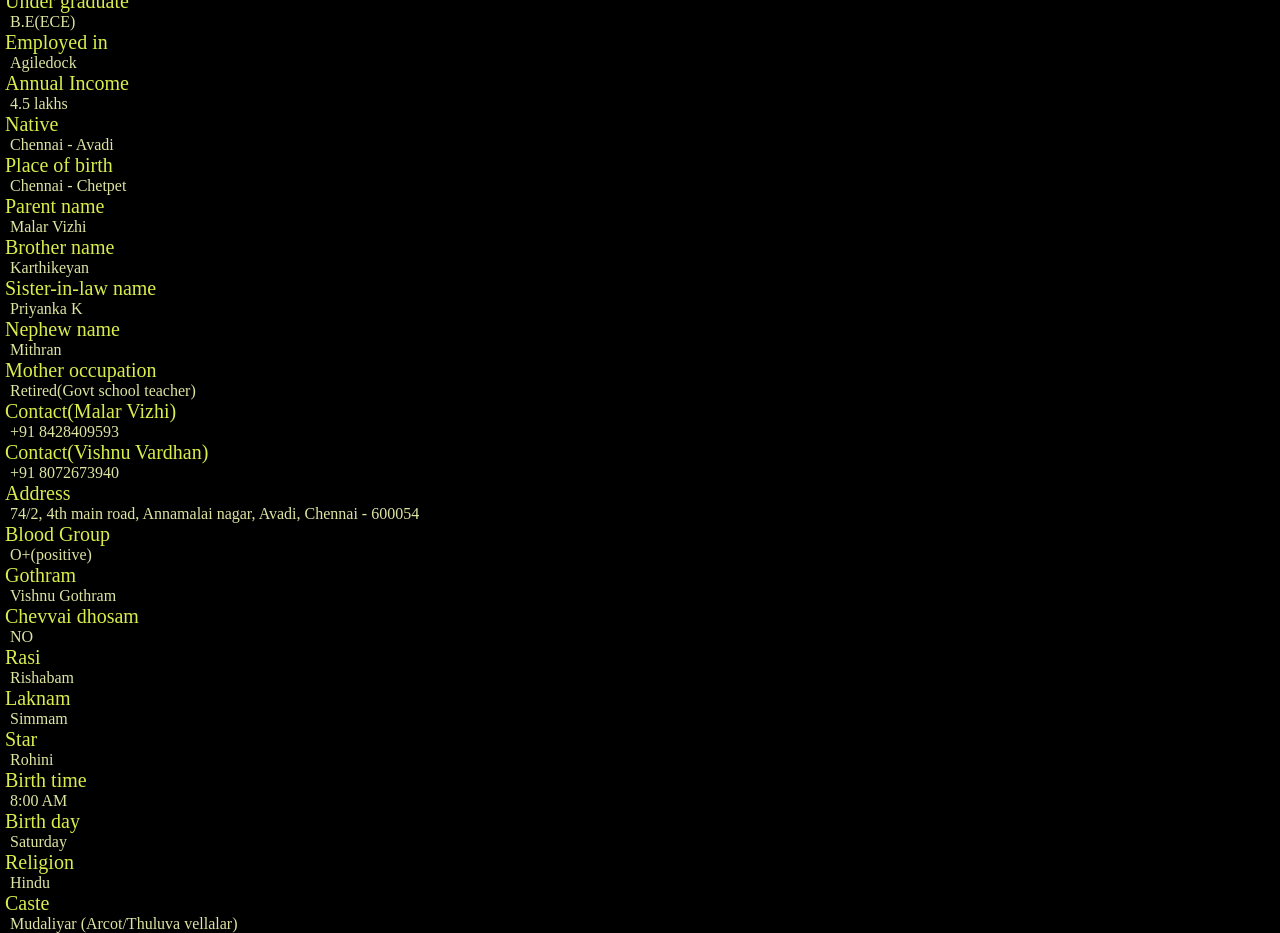
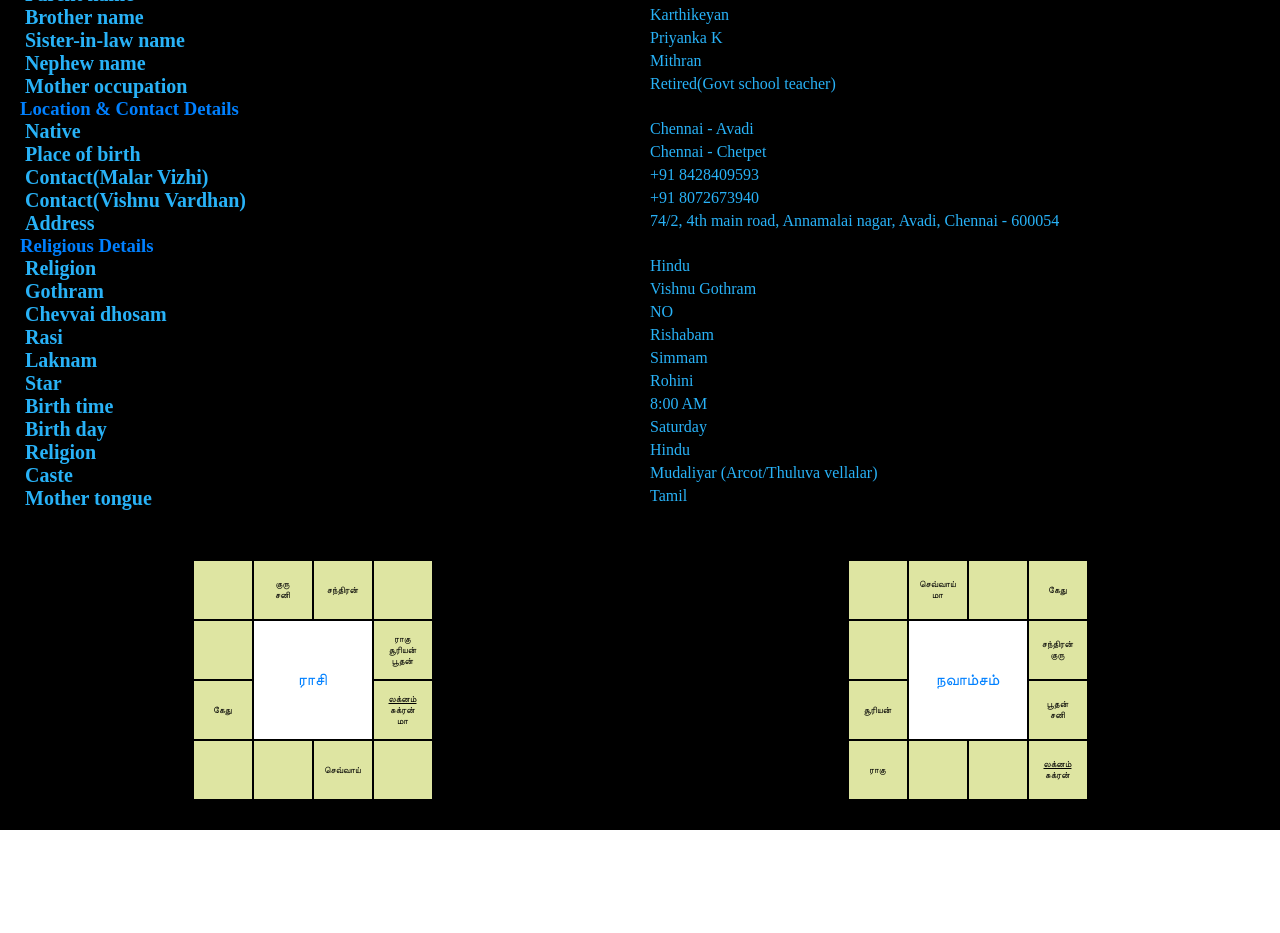
Before and after one commit to VVNTHEFLASH/BioData, a React (Vite) app: page / in a window 1280 px wide. Shown: the part 500-1433 px from the top of the page. After the commit the page ends 1330 px from the top, so only its background shows below. Built offline with nearby package versions, Linux system fonts and the light colour scheme.

Commit message:
Data and Template created

```diff
--- a/blocks/Main/Main.tsx
+++ b/blocks/Main/Main.tsx
@@ -1,9 +1,7 @@
 import MainController from './MainController'
 import '../../src/App.css'
-const data: {
-    label: string
-    value: string
-}[] = [
+
+const personalData = [
     {
         label: "Name",
         value: "Vishnu Vardhan"
@@ -33,9 +31,12 @@ const data: {
         value: 'Single'
     },
     {
-        label: 'Mother tongue',
-        value: 'Tamil'
+        label: 'Blood Group',
+        value: 'O+(positive)'
     },
+]
+
+const careerData = [
     {
         label: 'Diploma',
         value: 'Mechatronics(DMX)'
@@ -52,14 +53,9 @@ const data: {
         label: 'Annual Income',
         value: '4.5 lakhs'
     },
-    {
-        label: "Native",
-        value: "Chennai - Avadi"
-    },
-    {
-        label: "Place of birth",
-        value: "Chennai - Chetpet"
-    },
+]
+
+const familyData = [
     {
         label: "Parent name",
         value: "Malar Vizhi"
@@ -80,6 +76,19 @@ const data: {
         label: 'Mother occupation',
         value: 'Retired(Govt school teacher)'
     },
+]
+
+const locationAndContactData = [
+
+    {
+        label: "Native",
+        value: "Chennai - Avadi"
+    },
+    {
+        label: "Place of birth",
+        value: "Chennai - Chetpet"
+    },
+
     {
         label: 'Contact(Malar Vizhi)',
         value: '+91 8428409593'
@@ -92,9 +101,11 @@ const data: {
         label: 'Address',
         value: '74/2, 4th main road, Annamalai nagar, Avadi, Chennai - 600054'
     },
+]
+const religiousData = [
     {
-        label: 'Blood Group',
-        value: 'O+(positive)'
+        label: 'Religion',
+        value: 'Hindu'
     },
     {
         label: 'Gothram',
@@ -132,6 +143,43 @@ const data: {
         label: 'Caste',
         value: 'Mudaliyar (Arcot/Thuluva vellalar)'
     },
+    {
+        label: 'Mother tongue',
+        value: 'Tamil'
+    },
+]
+
+const chakraTableData = [
+    {
+        "1": '',
+        "2": 'குரு சனி',
+        "3": 'சந்திரன்',
+        "4": '',
+        "5": 'ராகு சூரியன் பூதன்',
+        "6": 'லக்னம் சுக்ரன் மா',
+        "7": '',
+        "8": 'செவ்வாய்',
+        "9": '',
+        "10": '',
+        "11": 'கேது',
+        "12": '',
+        "13": 'ராசி',
+    },
+    {
+        "1": '',
+        "2": 'செவ்வாய் மா',
+        "3": '',
+        "4": 'கேது',
+        "5": 'சந்திரன் குரு',
+        "6": 'பூதன் சனி',
+        "7": 'லக்னம் சுக்ரன்',
+        "8": '',
+        "9": '',
+        "10": 'ராகு',
+        "11": 'சூரியன்',
+        "12": '',
+        "13": 'நவாம்சம்',
+    },
 ]
 
 export default class Main extends MainController {
@@ -152,6 +200,105 @@ export default class Main extends MainController {
     )
   }
 
+  renderPara = (item: string) => {
+    return (
+        <p style={{
+            textAlign: 'center',
+            textDecoration: item === "லக்னம்" ? "underline" : undefined
+        }}>{item}</p>
+    )
+  }
+
+  splitBySpace(string: string) {
+    const str = string.split(' ')
+
+    if(str.length == 0) {
+        return string
+    }
+    else {
+        return str.map((item) => this.renderPara(item))
+    }
+  }
+
+  renderChakraTable = (item: {[key: string]: string}) => {
+    return (
+        <div className='center col' style={{
+            paddingTop: '30px',
+            paddingBottom: '30px'
+        }}>
+            <div className='' style={{
+                flexDirection: 'row',
+                display: 'flex'
+            }}>
+                <div className='box center'>
+                    <span>{this.splitBySpace(item['1'])}</span>
+                </div>
+                <div className='box center'>
+                    <span>{this.splitBySpace(item['2'])}</span>
+                </div>
+                <div className='box center'>
+                    <span>{this.splitBySpace(item['3'])}</span>
+                </div>
+                <div className='box center'>
+                    <span>{this.splitBySpace(item['4'])}</span>
+                </div>
+            </div>
+            <div style={{
+                flexDirection: 'row',
+                display: 'flex'
+            }}>
+                <div>
+                    <div className='box center'>
+                        <span>{this.splitBySpace(item['12'])}</span>
+                    </div>
+                    <div className='box center'>
+                        <span>{this.splitBySpace(item['11'])}</span>
+                    </div>
+                </div>
+                <div style={{
+                }}>
+                    <div style={{
+                        display: 'flex',
+                        justifyContent: 'center',
+                        alignItems: 'center',
+                        width: '120px',
+                        height: '120px',
+                        backgroundColor: 'white',
+                        border: '1px black solid'
+                    }}>
+                        {item['13']}
+                    </div>
+                </div>
+                <div>
+                    <div className='box center'>
+                        <span>{this.splitBySpace(item['5'])}</span>
+                    </div>
+                    <div className='box center'>
+                        <span>{this.splitBySpace(item['6'])}</span>
+                    </div>
+                </div>
+            </div>
+            <div className='' style={{
+                flexDirection: 'row',
+                display: 'flex'
+            }}>
+                <div className='box center'>
+                    <span>{this.splitBySpace(item['10'])}</span>
+                </div>
+                <div className='box center'>
+                    <span>{this.splitBySpace(item['9'])}</span>
+                </div>
+                <div className='box center'>
+                    <span>{this.splitBySpace(item['8'])}</span>
+                </div>
+                <div className='box center'>
+                    <span>{this.splitBySpace(item['7'])}</span>
+                </div>
+            </div>
+        </div>
+    )
+  }
+
   render() {
     return (
       <div>
@@ -164,8 +311,33 @@ export default class Main extends MainController {
             <p>When it comes to my family i have my mom, brother and sister-in-law and cute little nephew.</p>
             <p>Here goes my bio data....</p>
         </div>
-        <div>
-            {data.map((item) => this.renderBioDataItem(item))}
+        <div style={{
+            margin: '20px'
+        }}>
+            <div>
+                <h3>Personal Details</h3>
+                {personalData.map((item) => this.renderBioDataItem(item))}
+            </div>
+            <div>
+                <h3>Career Details</h3>
+                {careerData.map((item) => this.renderBioDataItem(item))}
+            </div>
+            <div>
+                <h3>Family Details</h3>
+                {familyData.map((item) => this.renderBioDataItem(item))}
+            </div>
+            <div>
+                <h3>Location & Contact Details</h3>
+                {locationAndContactData.map((item) => this.renderBioDataItem(item))}
+            </div>
+            <div>
+                <h3>Religious Details</h3>
+                {religiousData.map((item) => this.renderBioDataItem(item))}
+            </div>
+            {/* {data.map((item) => this.renderBioDataItem(item))} */}
+        </div>
+        <div className='mobile-grid'>
+            {chakraTableData.map((item) => this.renderChakraTable(item))}
         </div>
       </div>
     )
--- a/src/App.css
+++ b/src/App.css
@@ -1,15 +1,25 @@
 .renderBioDataItemContainer {
+  display: grid;
+  grid-template-columns: 1fr 1fr;
+}
+
+@media screen and (max-width: 480px) {
+  .renderBioDataItemContainer {
+    display: grid;
+    grid-template-columns: 1fr;
+  }
 }
 
 .renderBioDataItemChildOne span {
-  color: #daed4d;
+  color: #28b2f7;
   font-size: 20px;
   margin-left: 5px;
   margin-top: 1px;
+  font-weight: 600;
 }
 
 .renderBioDataItemChildTwo span {
-  color: #dee5a2;
+  color: #28b2f7;
   font-size: 16px;
   margin-left: 10px;
   margin-top: 1px;
@@ -18,5 +28,46 @@
 .container {
   /* height: 100vh; */
   /* width: 100%; */
-  background-color: black;
+  background-color: rgb(0, 0, 0);
 }
+
+.box {
+  height: 60px;
+  width: 60px;
+  background-color: #dee5a2;
+  color: #000;
+  border: 1px black solid;
+}
+
+.center {
+  display: flex;
+  justify-content: center;
+  align-items: center;
+}
+
+.box>span>p {
+  color: #000;
+  font-size: xx-small;
+}
+
+
+.mobile-grid {
+  display: grid;
+  grid-template-columns: 1fr;
+  grid-gap: 30px;
+}
+
+@media screen and (min-width: 480px) {
+  .mobile-grid {
+    display: grid;
+    grid-template-columns: 1fr 1fr;
+    width: 100%;
+  }
+}
+
+.col {
+  flex-direction: column;
+}
+.row {
+  flex-direction: row;
+}
--- a/src/index.css
+++ b/src/index.css
@@ -2,6 +2,6 @@
   padding: 0;
   margin: 0;
   box-sizing: border-box;
-  color: #daed4d;
+  color: #0080ff;
   /* background-color: black; */
 }
```
